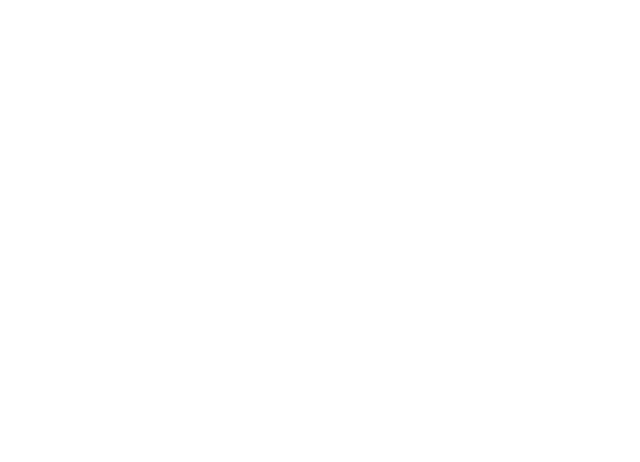
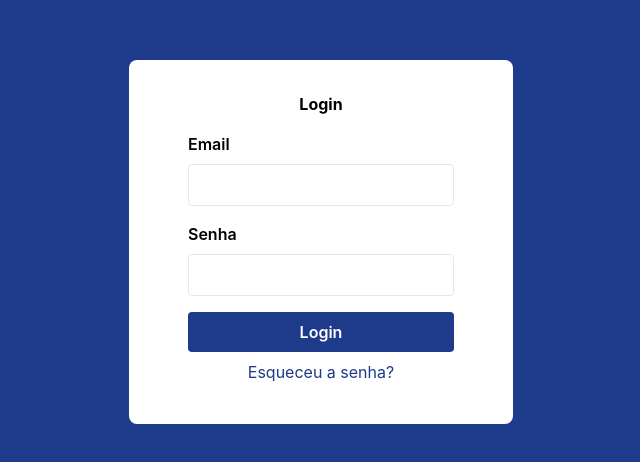
Before and after one commit to Luiz-Faleiros/tic-frontend, a React (Create React App) app: page / in a window 1280 px wide. Before the commit this address had no page. Shown: the part 158-620 px from the top of the page, without its empty margins (319-959 px from the left). Built offline with nearby package versions, Linux system fonts and the light colour scheme.

Commit message:
feat: start create login page

```diff
--- a/src/App.tsx
+++ b/src/App.tsx
@@ -1,20 +1,16 @@
 import React from 'react'
-// import Contato from './components/Contato'
-// import Login from './components/Login'
-// import Ordem from './components/Ordem'
-// import { ProdutoP } from './components/ProdutoP'
 import './styles/global.css'
 import { Route, BrowserRouter as Router, Routes } from 'react-router-dom'
-// componente funcional
+import './styles/global.css'
+import Login from './components/Login'
+
 function App() {
   return (
     <Router>
       <div className="flex">
         <Routes>
-          {/* <Route path="/" element={<Login />} />
-          <Route path="/produto" element={<ProdutoP />} />
-          <Route path="/ordem" element={<Ordem/>}/>
-          <Route path="/contato" element={<Contato/>}/> */}
+          <Route path="/" element={<Login />} />
+          <Route path="/password" element={<Login />} />
         </Routes>
       </div>
     </Router>
--- /dev/null
+++ b/src/components/Login.tsx
@@ -0,0 +1,66 @@
+import { useState } from "react"
+import { useNavigate } from "react-router-dom"
+import { onLogin } from "../service/users/request"
+import { LoginRequest } from "../service/users/type"
+import { log } from "console"
+
+export default function Login(){
+    const [email, setEmail] = useState('')
+    const [password, setPassword] = useState('')
+
+    const navigate = useNavigate()
+
+    const handleForgotPassword = () => {
+        navigate('/password')
+    }
+
+    const handleLogin = async (e: React.FormEvent<HTMLFormElement>) => {
+        e.preventDefault();
+        console.log(process.env.API_TIC);
+
+
+        let loginCredentials: LoginRequest = {
+            email: email,
+            password: password
+        }
+
+        console.log(loginCredentials);
+
+
+        let response = onLogin(loginCredentials)
+    }
+
+    return (
+       <div className="bg-blue-900 flex items-center justify-center h-screen w-screen">
+            <div className="bg-white p-8 rounded-lg drop-shadow-2x1 w-96 flex flex-col items-center">
+                <h2 className="font-bold mb-4"> Login </h2>
+                <form onSubmit={handleLogin}>
+                    <div className="mb-4">
+                        <label className="block mb-2 font-semibold" htmlFor="Email">
+                            Email
+                        </label>
+                        <input type="text" id="Email" value={email}
+                            onChange={e => setEmail(e.target.value)}
+                            className="w-full border rounded p-2" />
+                    </div>
+                    <div className="mb-4">
+                        <label className="block mb-2 font-semibold" htmlFor="password">
+                            Senha
+                        </label>
+                        <input type="password" id="password" value={password}
+                            onChange={e => setPassword(e.target.value)}
+                            className="w-full border rounded p-2" />
+                    </div>
+                    <button
+                        type="submit"
+                        className="w-full bg-blue-900 text-white font-semibold p-2 rounded">
+                            Login
+                    </button>
+                    <div className="m-2 justify-center flex">
+                        <span className="text-blue-900 cursor-pointer" onClick={handleForgotPassword}>Esqueceu a senha?</span>
+                    </div>
+                </form>
+            </div>
+       </div>
+    )
+}
--- a/src/service/api/index.ts
+++ b/src/service/api/index.ts
@@ -1,6 +1,5 @@
 import axios from "axios";
 import { TIC_API } from "../constants";
-
 
 const apiTic = axios.create({
     baseURL: TIC_API
--- a/src/service/constants.ts
+++ b/src/service/constants.ts
@@ -1 +1 @@
-export const TIC_API = process.env.API_TIC
+export const TIC_API = process.env.API_TIC || "http://localhost:3001"
--- a/src/service/users/request.ts
+++ b/src/service/users/request.ts
@@ -1,14 +1,14 @@
 import { apiTic } from "../api";
 import { LoginRequest } from "./type";
 
-const onLogin = async (data: LoginRequest): Promise<void> => {
+const onLogin = async (data: LoginRequest): Promise<any> => {
     try {
-      const { data: response } = await apiTic.post('/login', data);
+      const { data: response } = await apiTic.post('/users/login', data);
       console.log(data);
 
       return response;
     } catch (err) {
-
+      return err
     }
 };
 
--- a/tailwind.config.js
+++ b/tailwind.config.js
@@ -1,6 +1,9 @@
 /** @type {import('tailwindcss').Config} */
-module.exports = {
-  content: [],
+export default {
+  content: [
+    './src/**/*.tsx',
+    './index.html'
+  ],
   theme: {
     extend: {},
   },
```
Also changed, not shown: 1 other file (tests, documents, lock files or other folders).
